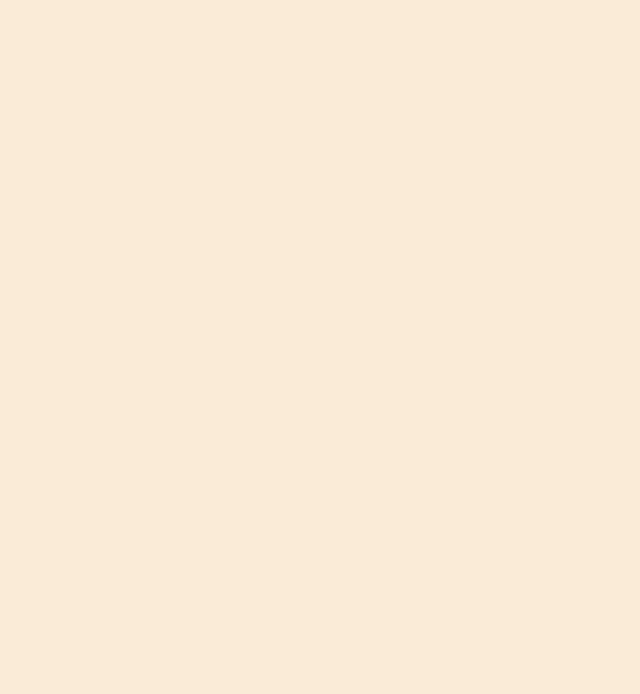
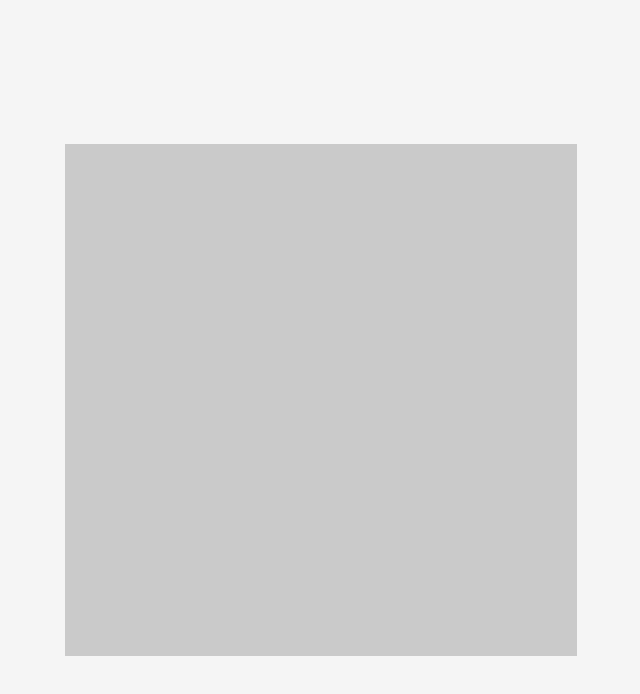
Before and after one commit to ryekram/etch-a-sketch, a website built with Vite: page index.html in a window 1280 px wide. Shown: the whole page, without its empty margins (319-959 px from the left). Built offline with nearby package versions, Linux system fonts and the light colour scheme.

Commit message:
feat: render initial 16x16 grid

```diff
--- a/index.html
+++ b/index.html
@@ -7,7 +7,11 @@
     <title>etch-a-sketch</title>
   </head>
   <body>
-    <div id="app"></div>
+    <div id="App">
+      <div class="sketch__area">
+      <div class="grid__container"></div>
+      </div>
+    </div>
     <script type="module" src="/src/js/main.js"></script>
   </body>
 </html>
--- a/src/css/style.css
+++ b/src/css/style.css
@@ -5,5 +5,31 @@
 }
 
 body {
-    background-color: antiquewhite;
+    background-color: #f5f5f5;
 }
+
+#App {
+    height: 100vh;
+    display: flex;
+    justify-content: center;
+    align-items: center;
+}
+
+.sketch__area {
+    width: 80%;
+    display: flex;
+    justify-content: center;
+}
+
+.grid__container {
+    /* height: ; */
+    width: 512px;
+    display: flex;
+    flex-wrap: wrap;
+}
+
+.grid__cell {
+    background-color: #cacaca;
+    width: 32px;
+    height: 32px;
+}
--- a/src/js/grid.js
+++ b/src/js/grid.js
@@ -0,0 +1,7 @@
+export function gridInit(container) {
+    for (let index = 0; index < 256; index++) {
+        const cell = document.createElement("div")
+        cell.classList.add("grid__cell")
+        container.append(cell)
+    }
+}
--- a/src/js/main.js
+++ b/src/js/main.js
@@ -1,5 +1,11 @@
 import '/src/css/style.css'
+import { init } from './utils'
+import { gridInit } from './grid';
 
 document.addEventListener("DOMContentLoaded", (event) => {
+  const elements = init();
+  console.log(elements);
+  gridInit(elements.gridContainer)
+
   console.log("hello")
 })
--- a/src/js/utils.js
+++ b/src/js/utils.js
@@ -0,0 +1,5 @@
+export function init() {
+    return {
+        gridContainer: document.querySelector(".grid__container")
+    }
+}
```
